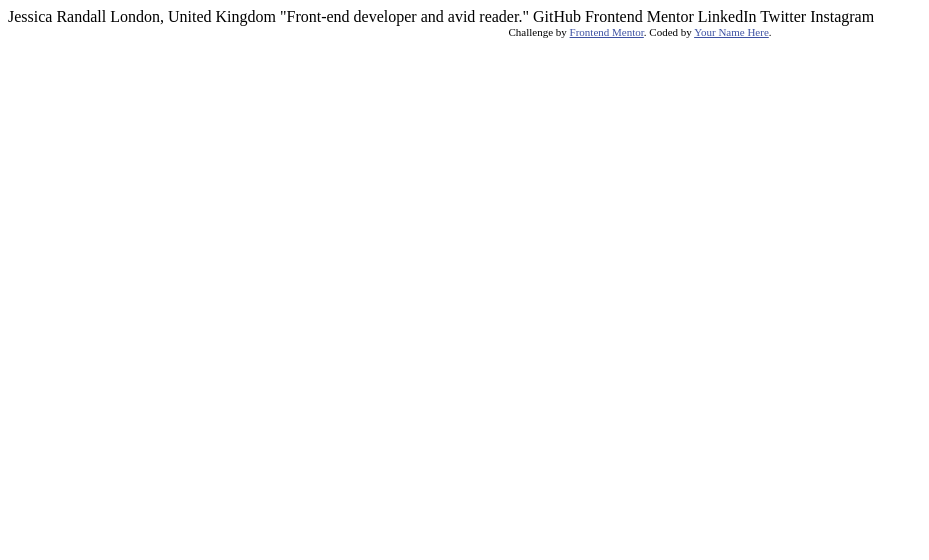
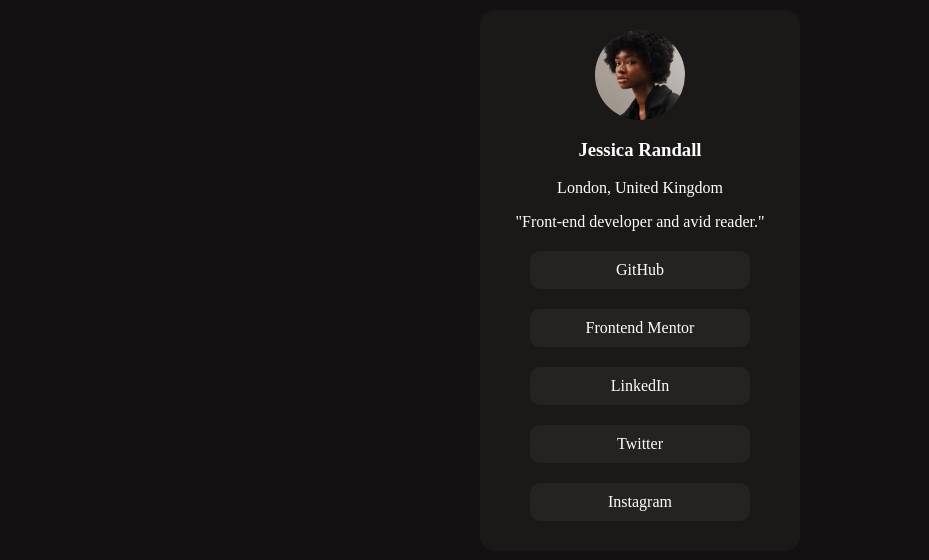
Before and after one commit to Keith-HeathII/social-links-profile, a plain HTML site: page social-links-profile-main/index.html in a window 1280 px wide. Shown: the whole page, without its empty margins (0-929 px from the left). Drawn offline with Linux system fonts and the light colour scheme.

Commit message:
completed

```diff
--- a/social-links-profile-main/index.html
+++ b/social-links-profile-main/index.html
@@ -2,33 +2,21 @@
 <html lang="en">
 <head>
   <meta charset="UTF-8">
-  <meta name="viewport" content="width=device-width, initial-scale=1.0"> <!-- displays site properly based on user's device -->
-
+  <meta name="viewport" content="width=device-width, initial-scale=1.0">
+  <link rel="stylesheet" href="styles.css">
   <link rel="icon" type="image/png" sizes="32x32" href="./assets/images/favicon-32x32.png">
-
   <title>Frontend Mentor | Social links profile</title>
-
-  <!-- Feel free to remove these styles or customise in your own stylesheet 👍 -->
-  <style>
-    .attribution { font-size: 11px; text-align: center; }
-    .attribution a { color: hsl(228, 45%, 44%); }
-  </style>
-</head>
 <body>
-
-  Jessica Randall
-  London, United Kingdom
-  "Front-end developer and avid reader."
-
-  GitHub
-  Frontend Mentor
-  LinkedIn
-  Twitter
-  Instagram
-
-  <div class="attribution">
-    Challenge by <a href="https://www.frontendmentor.io?ref=challenge" target="_blank">Frontend Mentor</a>.
-    Coded by <a href="#">Your Name Here</a>.
-  </div>
+<div class="social-link-profile">
+  <img src="assets/images/avatar-jessica.jpeg">
+  <h3>Jessica Randall</h3>
+  <p>London, United Kingdom</p>
+  <p>"Front-end developer and avid reader."</p>
+  <a href="#">GitHub</a>
+  <a href="#">Frontend Mentor</a>
+  <a href="#">LinkedIn</a>
+  <a href="#">Twitter</a>
+  <a href="#">Instagram</a>
+</div>
 </body>
 </html>
--- /dev/null
+++ b/social-links-profile-main/styles.css
@@ -0,0 +1,35 @@
+body{
+    background-color: hsl(0, 5%, 7%);
+}
+
+.social-link-profile{
+    max-width: 300px;
+    min-width: 250px;
+    text-align: center;
+    background-color: hsl(0, 4%, 10%);
+    margin: 10px auto;
+    color: white;
+    padding: 10px;
+    border-radius:  15px;
+}
+
+ img{
+    display: block;
+    width: 90px;
+    margin: 10px auto;
+    border-radius: 45px;
+  }
+
+
+
+a{
+  width: 200px;
+  padding: 10px;
+  text-align: center;
+  background-color: hsl(0, 4%, 14%);
+  display: block;
+  margin: 20px auto;
+  text-decoration: none;
+  color: white;
+  border-radius: 10px;
+}
```
